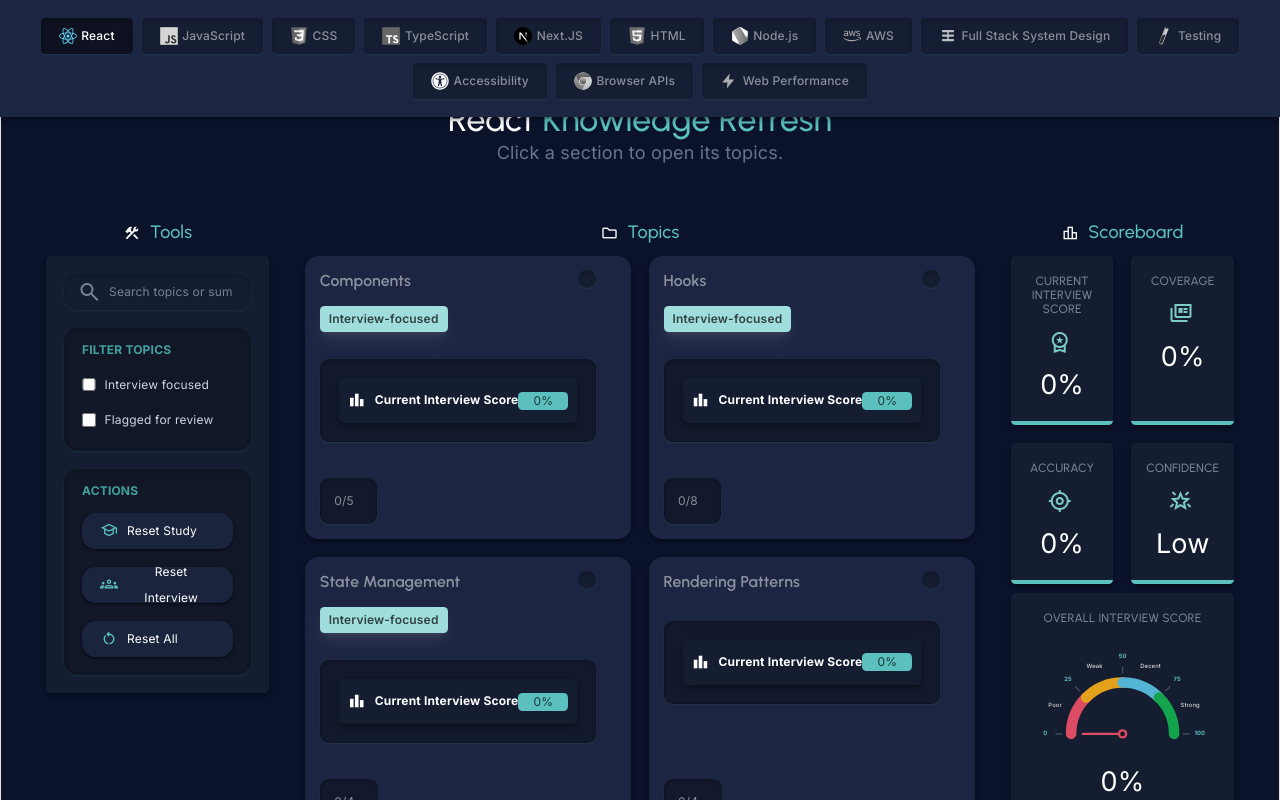
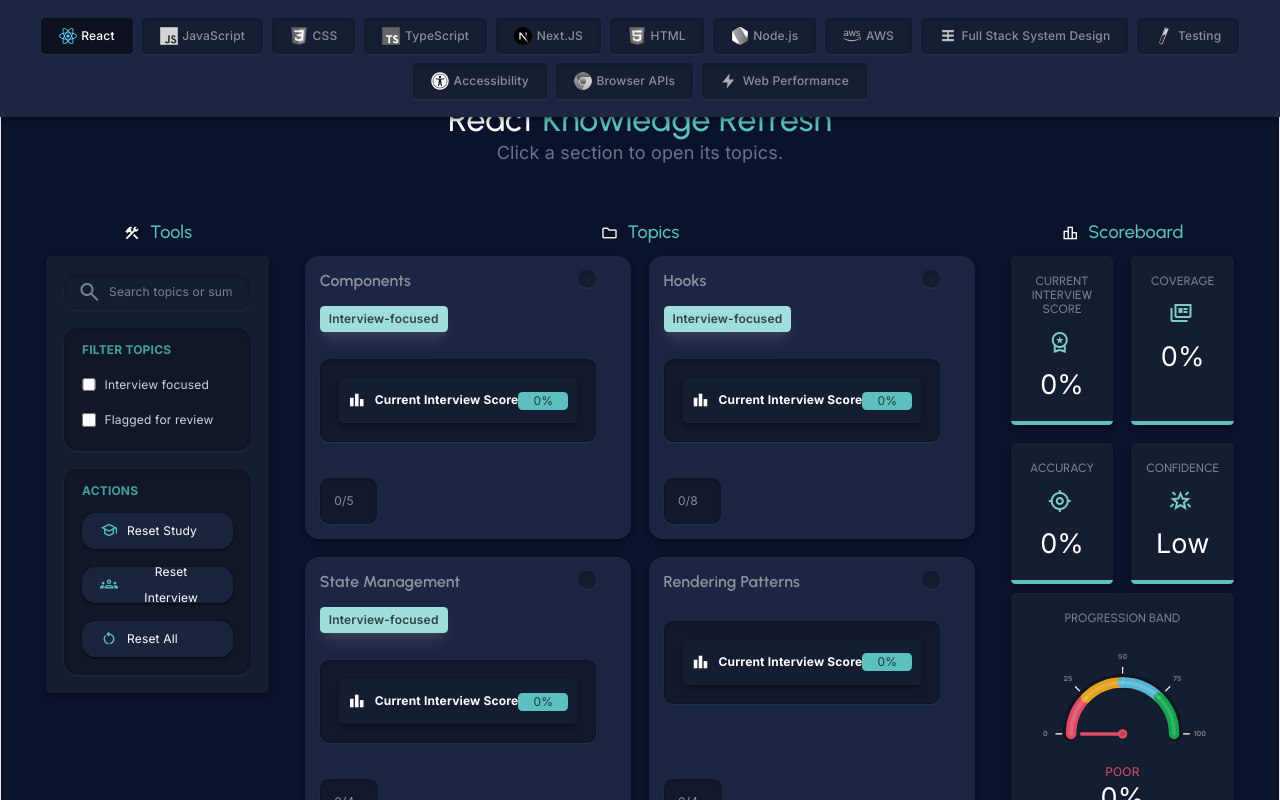
Before and after one commit to CodingToye/frontend-refresh-tool, a React (Vite) app: page / in a window 1280 px wide. Shown: the top 800 px of the page. Built offline with nearby package versions, Linux system fonts and the light colour scheme.

Commit message:
Scoreboard - Gauge chart refinement Fixes #23

```diff
--- a/src/components/InterviewGauge/interviewGauge.tsx
+++ b/src/components/InterviewGauge/interviewGauge.tsx
@@ -7,7 +7,10 @@ const bands: Band[] = [
     max: 24,
     startAngle: -90,
     endAngle: -45,
-    colorClass: "text-danger-500 shadow-soft",
+    colorClass: {
+      default: "text-danger-500",
+      dark: "text-danger-600",
+    },
   },
   {
     label: "Weak",
@@ -15,7 +18,10 @@ const bands: Band[] = [
     max: 49,
     startAngle: -45,
     endAngle: 0,
-    colorClass: "text-warning-500 shadow-soft",
+    colorClass: {
+      default: "text-warning-500",
+      dark: "text-warning-600",
+    },
   },
   {
     label: "Decent",
@@ -23,7 +29,10 @@ const bands: Band[] = [
     max: 74,
     startAngle: 0,
     endAngle: 45,
-    colorClass: "text-info-500 shadow-soft",
+    colorClass: {
+      default: "text-info-500",
+      dark: "text-info-600",
+    },
   },
   {
     label: "Strong",
@@ -31,7 +40,10 @@ const bands: Band[] = [
     max: 100,
     startAngle: 45,
     endAngle: 90,
-    colorClass: "text-success-500 shadow-soft",
+    colorClass: {
+      default: "text-success-500",
+      dark: "text-success-600",
+    },
   },
 ];
 
@@ -86,9 +98,14 @@ export function InterviewGauge({score}: InterviewGaugeProps) {
   const cx = 120;
   const cy = 120;
   const outerRadius = 88;
+  const outerTrackRadius = 90;
+  const outerTrackWidth = 24;
+  const bandStrokeWidth = 18;
+  const highlightRadius = 88;
+  const highlightWidth = 6;
   const labelRadius = 132;
   const tickRadius = 110;
-  const needleLength = 68;
+  const needleLength = 70;
 
   // Maps 0-100 to -90deg to +90deg
   const needleAngle = -90 + (safeScore / 100) * 180;
@@ -96,19 +113,18 @@ export function InterviewGauge({score}: InterviewGaugeProps) {
 
   const ticks = [0, 25, 50, 75, 100];
 
-  const bandLabelRadius = 125;
-
   const activeBand =
     bands.find((band) => safeScore >= band.min && safeScore <= band.max) ??
     bands[0];
 
-  const needleColourClass = activeBand.colorClass.split(" ")[0];
+  console.log(activeBand);
+
+  const needleColourClass = activeBand.colorClass.default.split(" ")[0];
+  const needleCentreColourClass = activeBand.colorClass.dark.split(" ")[0];
 
   return (
-    <div className="flex flex-col items-center gap-2 transition bg-tertiary-600 border-b-4 border-primary-500 p-4 rounded shadow-soft">
-      <h2 className="text-xxs uppercase text-tertiary-200">
-        Overall Interview Score
-      </h2>
+    <div className="flex flex-col items-center gap-2 transition bg-tertiary-600  p-4 rounded shadow-soft">
+      <h2 className="text-xxs uppercase text-tertiary-200">Progression Band</h2>
 
       <div className="flex flex-col items-center">
         <svg
@@ -117,6 +133,15 @@ export function InterviewGauge({score}: InterviewGaugeProps) {
           aria-label={`Interview score gauge showing ${safeScore}%`}
           role="img"
         >
+          <path
+            d={describeArc(cx, cy, outerTrackRadius, -90, 90)}
+            fill="none"
+            stroke="currentColor"
+            strokeWidth={outerTrackWidth}
+            className="text-zinc-950/40"
+            strokeLinecap="round"
+          />
+
           {bands.map((band) => (
             <path
               key={band.label}
@@ -129,9 +154,27 @@ export function InterviewGauge({score}: InterviewGaugeProps) {
               )}
               fill="none"
               stroke="currentColor"
-              strokeWidth="18"
-              className={band.colorClass}
+              strokeWidth={bandStrokeWidth}
+              className={band.colorClass.default}
               strokeLinecap="round"
+            />
+          ))}
+
+          {bands.map((band) => (
+            <path
+              key={`${band.label}-highlight`}
+              d={describeArc(
+                cx,
+                cy,
+                highlightRadius,
+                band.startAngle,
+                band.endAngle,
+              )}
+              fill="none"
+              stroke="rgba(255,255,255,0.15)"
+              strokeWidth={highlightWidth}
+              strokeLinecap="round"
+              className={band.colorClass.dark}
             />
           ))}
 
@@ -150,7 +193,7 @@ export function InterviewGauge({score}: InterviewGaugeProps) {
                   y2={end.y}
                   stroke="currentColor"
                   strokeWidth="2"
-                  className="text-tertiary-300"
+                  className="text-white"
                   strokeLinecap="round"
                 />
                 <text
@@ -158,29 +201,11 @@ export function InterviewGauge({score}: InterviewGaugeProps) {
                   y={label.y}
                   textAnchor="middle"
                   dominantBaseline="middle"
-                  className="fill-primary-500 text-[10px] font-bold"
+                  className="fill-white/40 text-xxs font-bold"
                 >
                   {tick}
                 </text>
               </g>
-            );
-          })}
-
-          {bands.map((band) => {
-            const midAngle = (band.startAngle + band.endAngle) / 2;
-            const pos = polarToCartesian(cx, cy, bandLabelRadius, midAngle);
-
-            return (
-              <text
-                key={`${band.label}-text`}
-                x={pos.x}
-                y={pos.y}
-                textAnchor="middle"
-                dominantBaseline="middle"
-                className="fill-zinc-300 text-[10px] font-medium"
-              >
-                {band.label}
-              </text>
             );
           })}
 
@@ -190,7 +215,7 @@ export function InterviewGauge({score}: InterviewGaugeProps) {
             x2={needlePoint.x}
             y2={needlePoint.y}
             stroke="currentColor"
-            strokeWidth="4"
+            strokeWidth="6"
             strokeLinecap="round"
             className={`${needleColourClass} text-shadow-lg`}
           />
@@ -207,11 +232,16 @@ export function InterviewGauge({score}: InterviewGaugeProps) {
             cy={cy}
             r="4"
             fill="currentColor"
-            className="text-zinc-900"
+            className={needleCentreColourClass}
           />
         </svg>
       </div>
-      <div className="text-2xl">{safeScore}%</div>
+      <div className="flex flex-col items-center text-2xl">
+        <span className={`text-xxs uppercase ${activeBand.colorClass.default}`}>
+          {activeBand.label}
+        </span>{" "}
+        {safeScore}%
+      </div>
     </div>
   );
 }
--- a/src/components/InterviewGauge/types.ts
+++ b/src/components/InterviewGauge/types.ts
@@ -9,5 +9,5 @@ export type Band = {
   max: number;
   startAngle: number;
   endAngle: number;
-  colorClass: string;
+  colorClass: {default: string; dark: string};
 };
```
